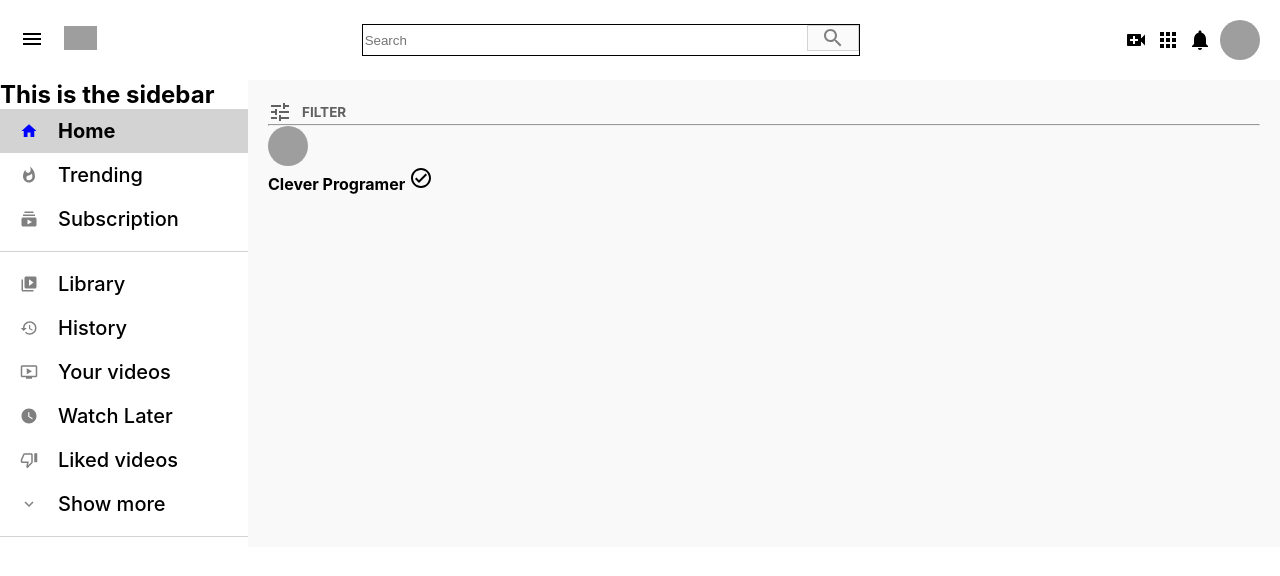
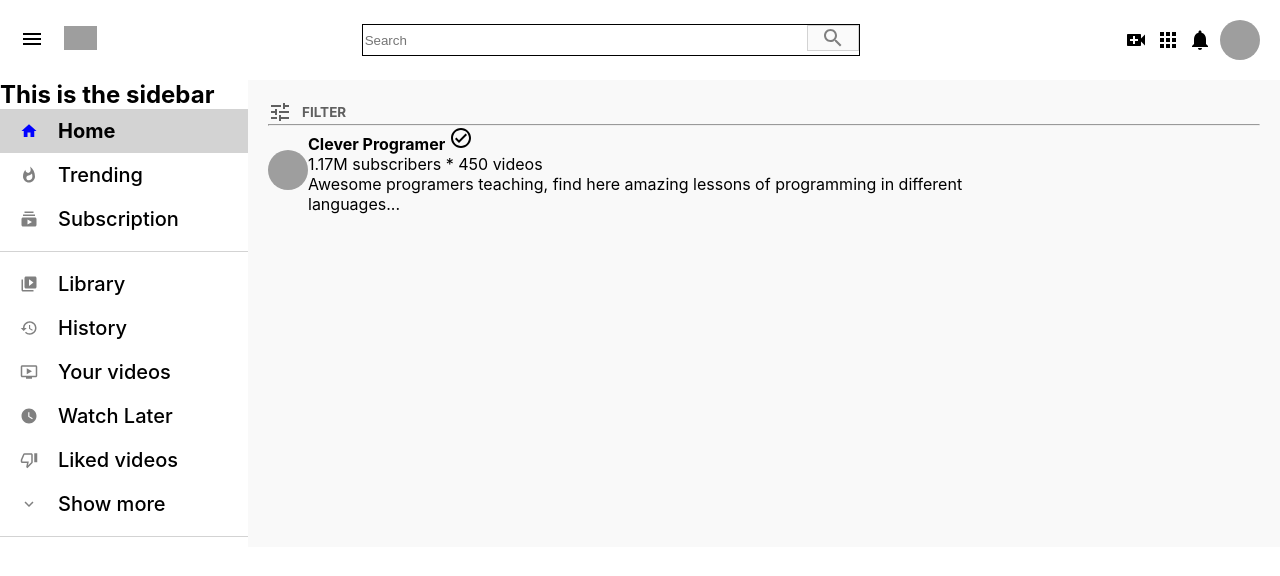
Before and after one commit to Juanse1595/youtube-clone, a React (Create React App) app in the folder youtube-clone-files/: page /search in a window 1280 px wide. Shown: the top 576 px of the page. Built offline with nearby package versions, Linux system fonts and the light colour scheme; grey boxes are pictures that could not be loaded.

Commit message:
UPD ChannelRow.jsx and .css with the elements of every row and the styles, SearchResult extending description

```diff
--- a/youtube-clone-files/src/ChannelRow.css
+++ b/youtube-clone-files/src/ChannelRow.css
@@ -0,0 +1,10 @@
+.channelRow {
+  display: flex;
+  align-items: center;
+  width: 70%;
+}
+
+.channelRow__text {
+  display: flex;
+  flex-direction: column;
+}
--- a/youtube-clone-files/src/ChannelRow.jsx
+++ b/youtube-clone-files/src/ChannelRow.jsx
@@ -9,6 +9,8 @@ function ChannelRow({verified, image, channel, subs, noOfVideos, description}) {
       <Avatar className='channelRow__logo' alt={channel} src={image} />
       <div className="channelRow__text">
         <h4>{channel} {verified && <CheckCircleOutlineOutlined />}</h4>
+        <p>{subs} subscribers * {noOfVideos} videos</p>
+        <p>{description}</p>
       </div>
     </div>
   )
--- a/youtube-clone-files/src/SearchResult.jsx
+++ b/youtube-clone-files/src/SearchResult.jsx
@@ -18,7 +18,7 @@ function SearchResult() {
         verified
         subs="1.17M"
         noOfVideos={450}
-        description="Awesome programers teaching"
+        description="Awesome programers teaching, find here amazing lessons of programming in different languages..."
       />
     </div>
   )
```
